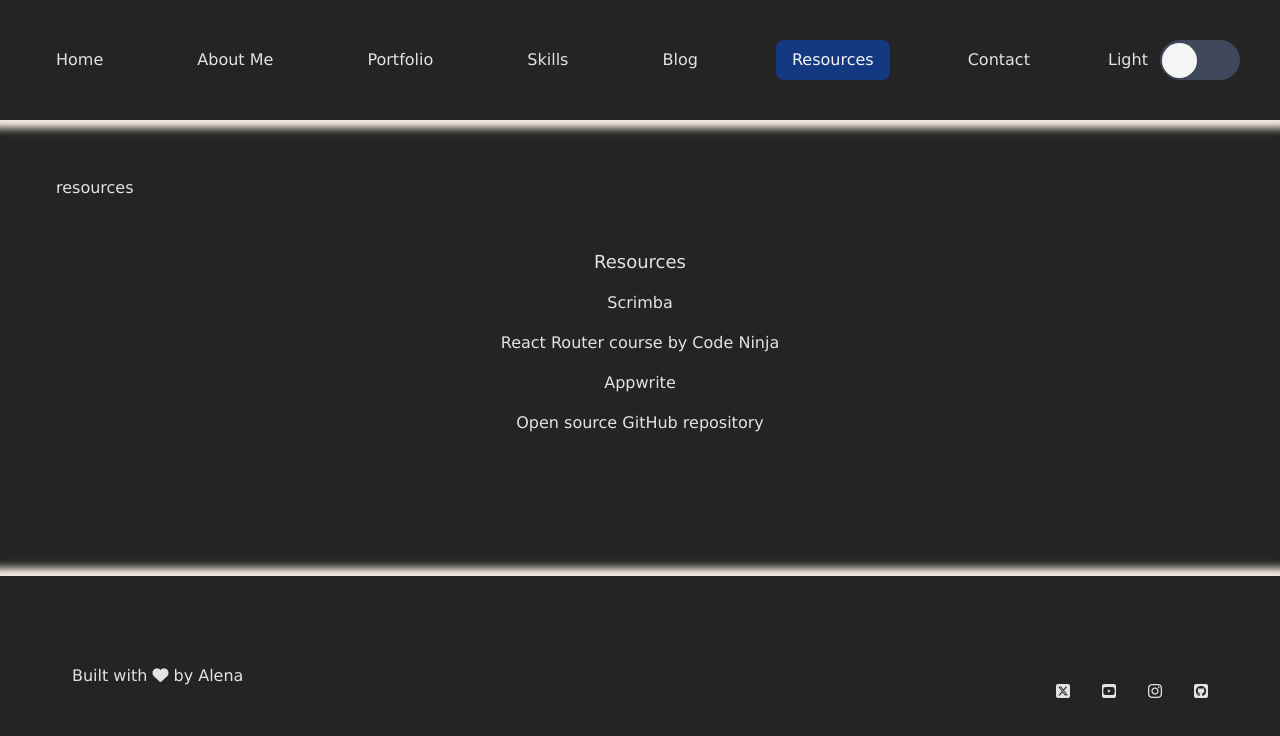
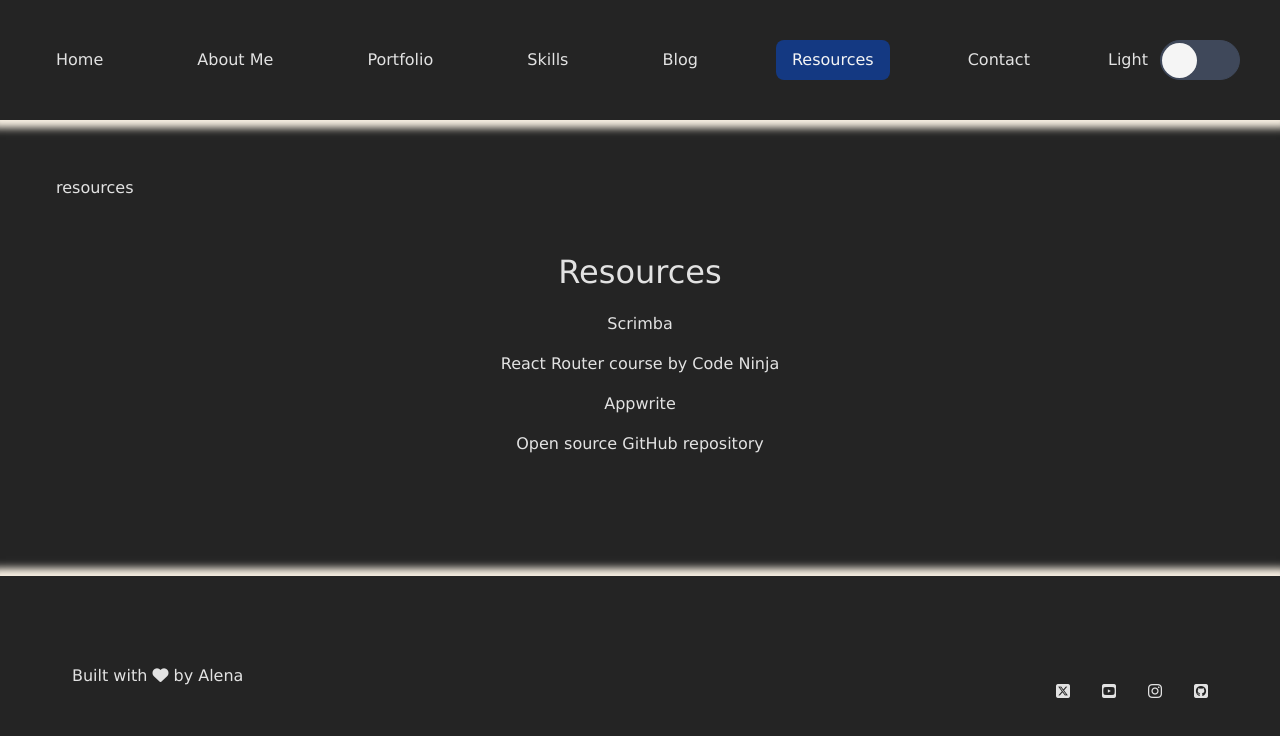
Before and after one commit to alenatih/Personal-Website, a React (Vite) app: page /resources in a window 1280 px wide. Shown: the top 736 px of the page. Built offline with nearby package versions, Linux system fonts and the light colour scheme.

Commit message:
Update Resourcses page

```diff
--- a/src/App.css
+++ b/src/App.css
@@ -16,6 +16,7 @@
 .about-me-title,
 .skills-title,
 .portfolio-title,
+.resources-title,
 .blog-title {
   font-size: 1.5rem;
   text-align: center;
@@ -23,7 +24,6 @@
 
 .project-title,
 .project-title-link,
-.resources-title,
 .blog-quote-title,
 .contact-title,
 .social-links-title,
@@ -492,6 +492,7 @@
   .about-me-title,
   .skills-title,
   .portfolio-title,
+  .resources-title,
   .blog-title {
     font-size: 2rem;
   }
--- a/src/components/Resources.tsx
+++ b/src/components/Resources.tsx
@@ -1,7 +1,7 @@
 function Resources() {
     return (
         <div className="resources">
-            <h4 className="resources-title">Resources</h4>
+            <h2 className="resources-title">Resources</h2>
             <a className="resources-link" href="#">Scrimba</a>
             <a className="resources-link" href="#">React Router course by Code Ninja</a>
             <a className="resources-link" href="#">Appwrite</a>
```
